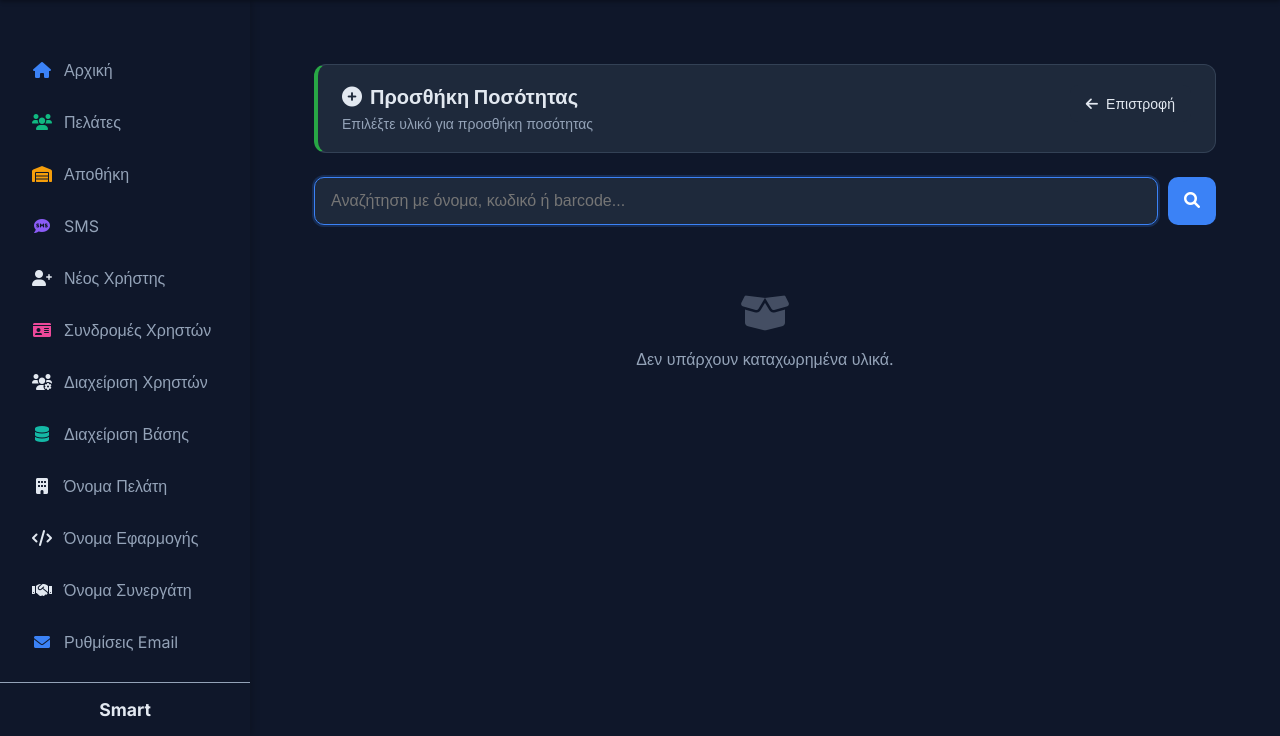
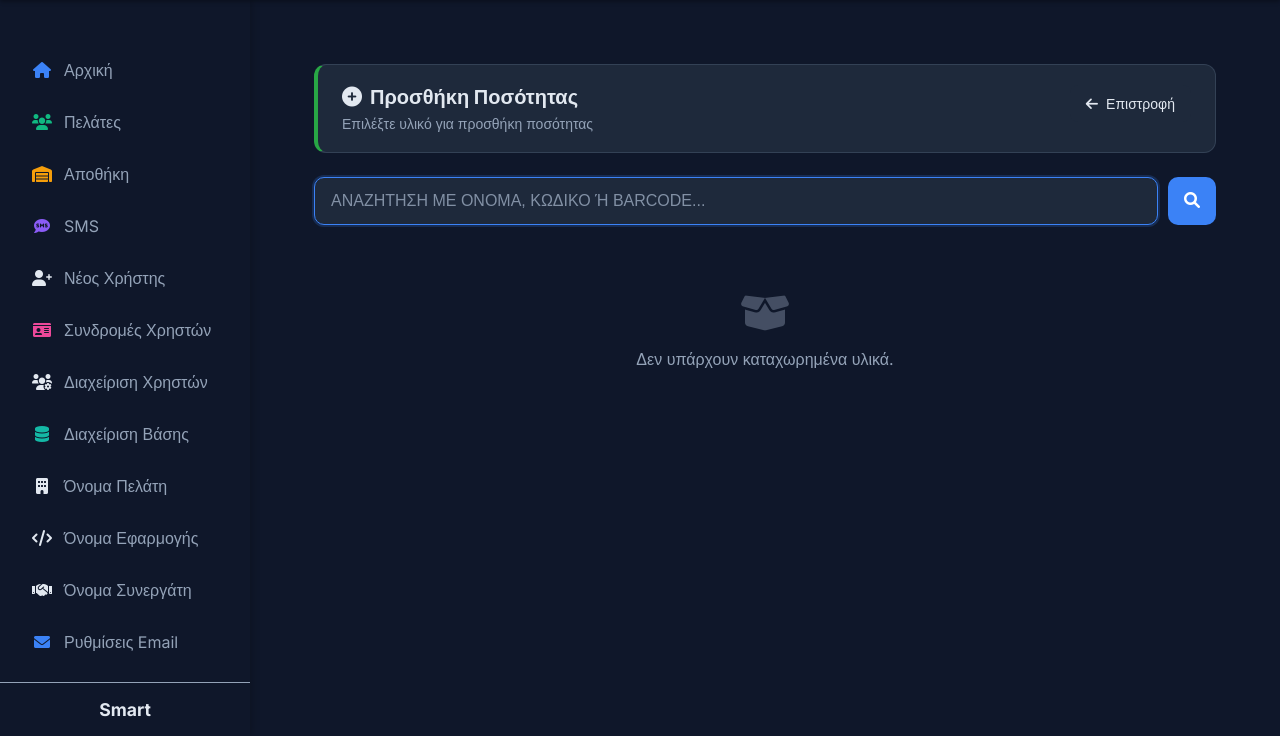
Before and after one commit to vaingr/fotodiakosmos, a Django app: page /warehouse/add-quantity/ in a window 1280 px wide. Shown: the part 64-800 px from the top of the page. Run offline with Django 5.2, Linux system fonts and the light colour scheme; the visitor is signed in with stand-in values (Sample User, id 1); data comes from the database, SQL or seed files in the repository; data that the repository does not hold is empty.

Commit message:
MONO KEFALAIA STHN ANAZHTHSH

```diff
--- a/warehouse/templates/warehouse/quantity_select.html
+++ b/warehouse/templates/warehouse/quantity_select.html
@@ -102,7 +102,14 @@
     border: 1px solid var(--card-border);
     border-radius: 0.625rem;
     color: var(--text-primary);
+    text-transform: uppercase;
     outline: none;
+}
+
+.search-input::placeholder {
+    text-transform: uppercase;
+    color: var(--text-secondary);
+    opacity: 0.85;
 }
 
 .search-input:focus {
@@ -226,10 +233,18 @@ document.addEventListener('DOMContentLoaded', function() {
     let liveSearchRequestId = 0;
     let liveSyncRequestId = 0;
 
+    function convertToUppercase(input) {
+        input.value = input.value.toUpperCase();
+    }
+
     function buildLiveParams() {
         const params = new URLSearchParams({ live: '1' });
-        if (searchInput && searchInput.value.trim()) {
-            params.set('search', searchInput.value.trim());
+        if (searchInput) {
+            convertToUppercase(searchInput);
+            const query = searchInput.value.trim().toUpperCase();
+            if (query) {
+                params.set('search', query);
+            }
         }
         return params;
     }
@@ -307,13 +322,17 @@ document.addEventListener('DOMContentLoaded', function() {
             searchInput.removeAttribute('readonly');
         });
 
+        convertToUppercase(searchInput);
+
         searchInput.addEventListener('input', function() {
+            convertToUppercase(this);
             clearTimeout(liveSearchTimer);
             liveSearchTimer = setTimeout(runLiveSearch, 250);
         });
 
         searchInput.addEventListener('paste', function() {
             setTimeout(function() {
+                convertToUppercase(searchInput);
                 clearTimeout(liveSearchTimer);
                 liveSearchTimer = setTimeout(runLiveSearch, 100);
             }, 0);
```
